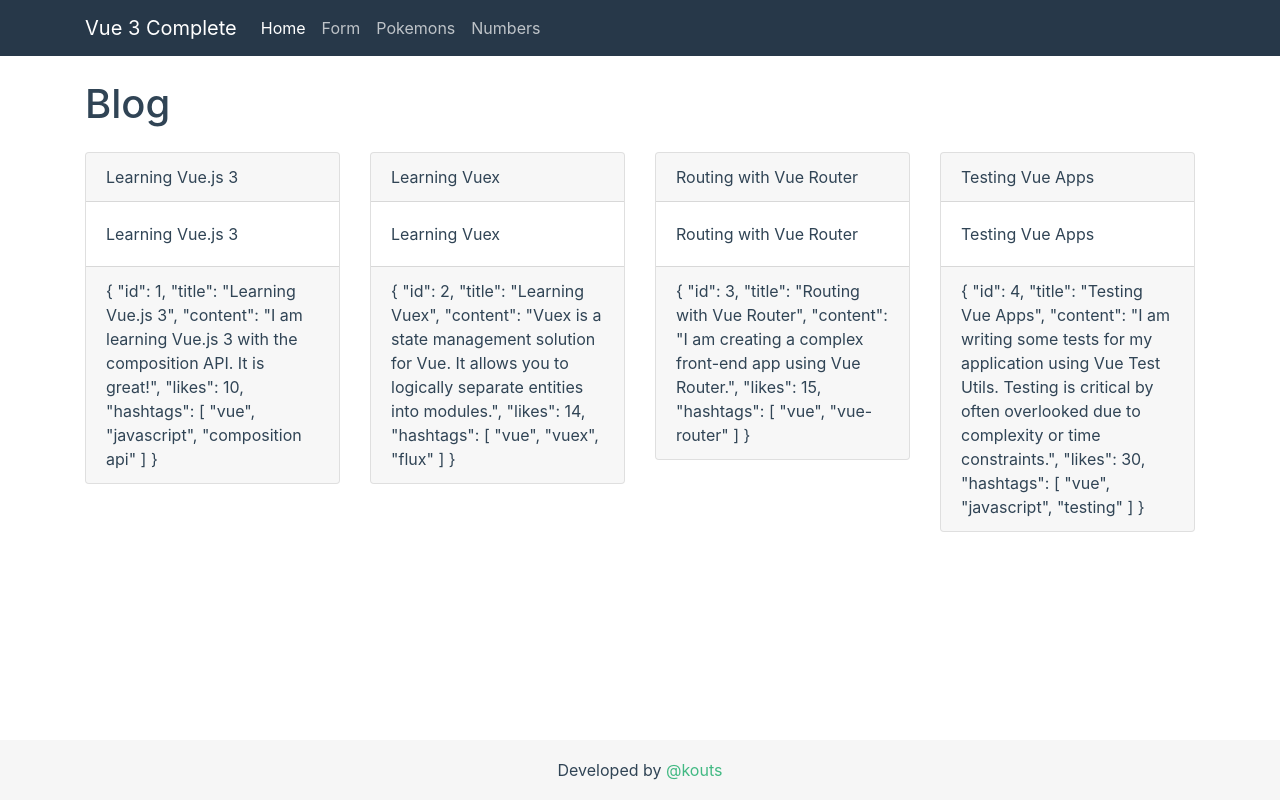
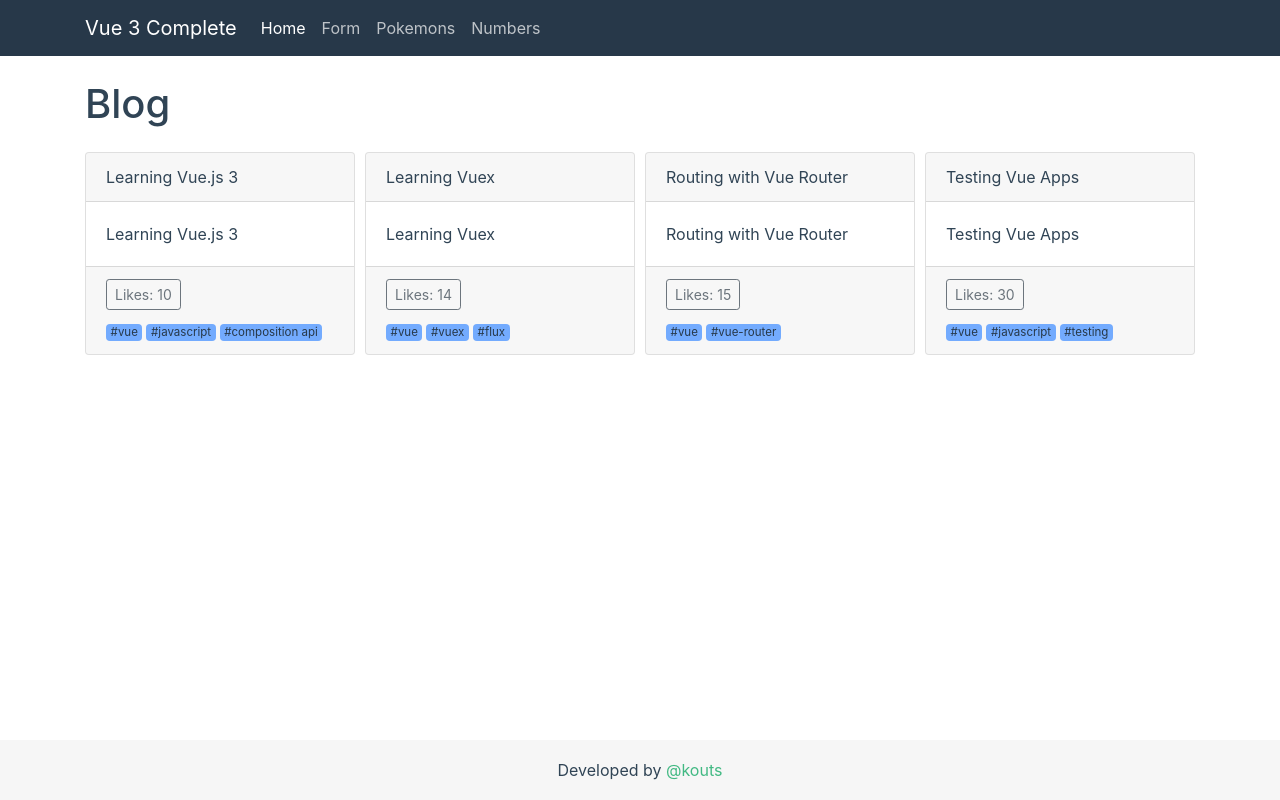
Before and after one commit to kouts/vue3-complete, a Vue app: page /#/ in a window 1280 px wide. Built offline with nearby package versions, Linux system fonts and the light colour scheme.

Commit message:
WIP - hashtag component

```diff
--- a/src/components/CardPostControls.vue
+++ b/src/components/CardPostControls.vue
@@ -1,11 +1,27 @@
 <template>
-  <div>
-    {{ post }}
+  <div class="d-flex flex-column">
+    <div class="mb-2">
+      <button type="button" class="btn btn-sm btn-outline-secondary">
+        Likes: {{ post.likes }}
+      </button>
+    </div>
+    <div>
+      <card-post-controls-hashtag
+        v-for="hashtag in post.hashtags"
+        :key="hashtag"
+        :hashtag="hashtag"
+      />
+    </div>
   </div>
 </template>
 
 <script>
+import CardPostControlsHashtag from '@/components/CardPostControlsHashtag.vue';
+
 export default {
+  components: {
+    CardPostControlsHashtag
+  },
   props: {
     post: {
       type: Object,
--- /dev/null
+++ b/src/components/CardPostControlsHashtag.vue
@@ -0,0 +1,23 @@
+<template>
+  <span class="badge badge-info mr-1">
+    #{{ hashtag }}
+  </span>
+</template>
+
+<script>
+export default {
+  props: {
+    hashtag: {
+      type: String,
+      default: ''
+    }
+  }
+};
+</script>
+
+<style>
+  span.badge {
+    font-weight: normal;
+    font-size: 0.72rem;
+  }
+</style>
--- a/src/views/Home.vue
+++ b/src/views/Home.vue
@@ -1,7 +1,7 @@
 <template>
   <div class="container">
     <h1 class="mb-4">Blog</h1>
-    <div class="row">
+    <div class="form-row">
       <div v-for="post in storeBlog.state.posts" :key="post.id" class="col-sm-3">
         <card-post>
           <template #title>
```
